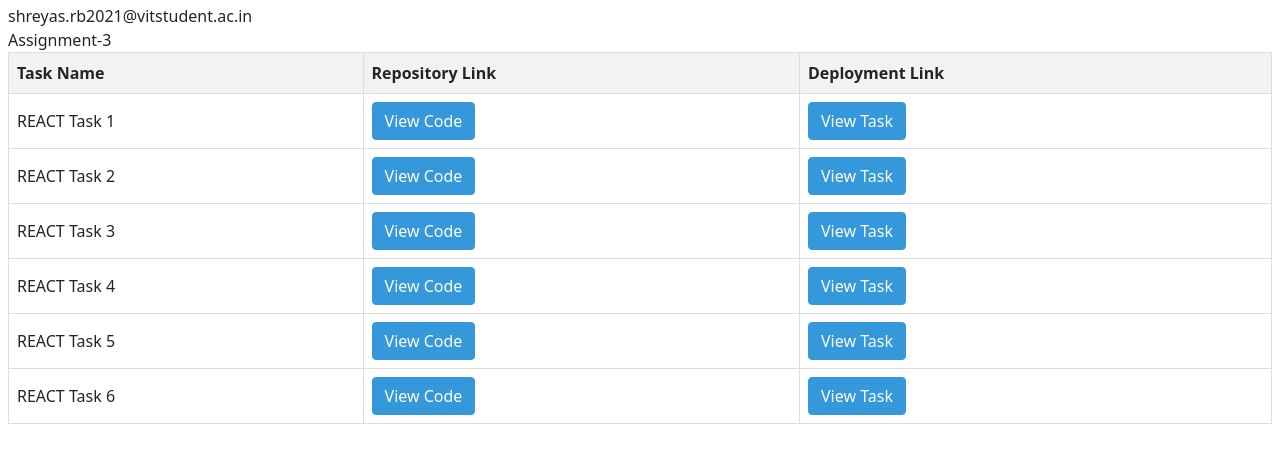
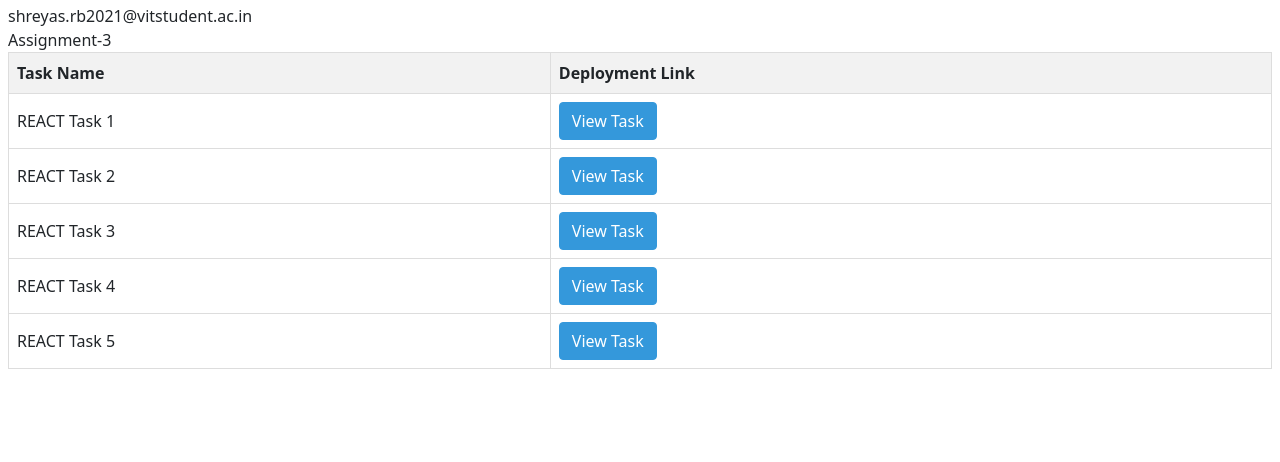
Before and after one commit to gokulkrish22/React, a plain HTML site: page index (1).html in a window 1280 px wide. Shown: the part 50-512 px from the top of the page. Drawn offline with nearby package versions, Linux system fonts and the light colour scheme.

Commit message:
Update index (1).html

```diff
--- a/index (1).html
+++ b/index (1).html
@@ -50,41 +50,36 @@
         <thead>
             <tr>
                 <th>Task Name</th>
-                <th>Repository Link</th>
                 <th>Deployment Link</th>
             </tr>
         </thead>
         <tbody>
             <tr>
                 <td>REACT Task 1</td>
-                <td><a class="link-button" href="https://github.com/shreyas2603/Paragraph_WordCount_React">View Code</a></td>
+
                 <td><a class="link-button" href="https://paragraph-word-count-react.vercel.app/">View Task</a></td>
             </tr>
             <tr>
                 <td>REACT Task 2</td>
-                <td><a class="link-button" href="https://github.com/shreyas2603/Calculator_React">View Code</a></td>
+
                 <td><a class="link-button" href="https://calculator-react-murex.vercel.app/">View Task</a></td>
             </tr>
             <tr>
                 <td>REACT Task 3</td>
-                <td><a class="link-button" href="https://github.com/shreyas2603/ColourPicker_React">View Code</a></td>
+
                 <td><a class="link-button" href="https://colour-picker-react.vercel.app/">View Task</a></td>
             </tr>
             <tr>
                 <td>REACT Task 4</td>
-                <td><a class="link-button" href="https://github.com/shreyas2603/Axios_React">View Code</a></td>
+
                 <td><a class="link-button" href="https://axios-react.vercel.app/">View Task</a></td>
             </tr>
             <tr>
                 <td>REACT Task 5</td>
-                <td><a class="link-button" href="https://github.com/shreyas2603/AgeCalculator_React">View Code</a></td>
+
                 <td><a class="link-button" href="https://age-calculator-react-eosin.vercel.app/">View Task</a></td>
             </tr>
-            <tr>
-                <td>REACT Task 6</td>
-                <td><a class="link-button" href="https://github.com/shreyas2603/Portfolio_React">View Code</a></td>
-                <td><a class="link-button" href="https://portfolio-react-six-nu.vercel.app/">View Task</a></td>
-            </tr>
+
         </tbody>
     </table>
 </body>
```
